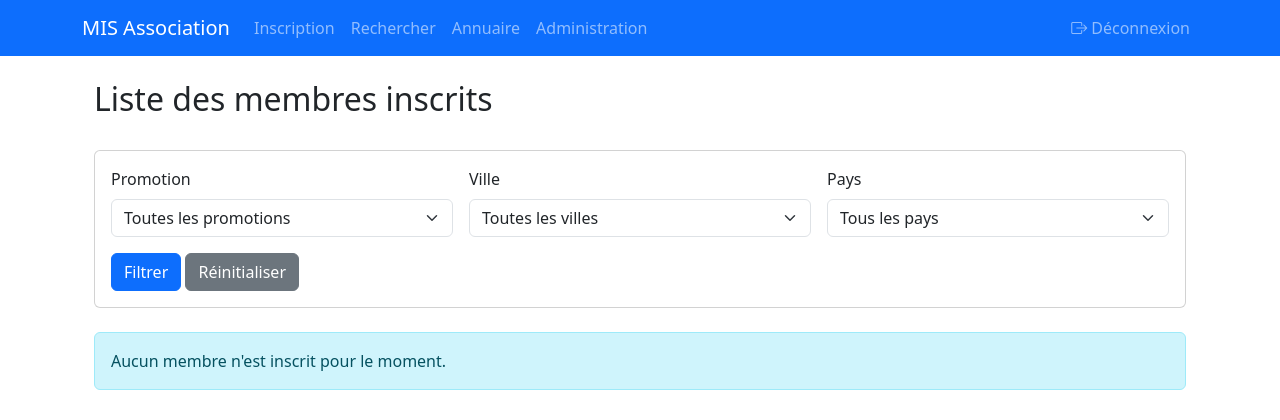
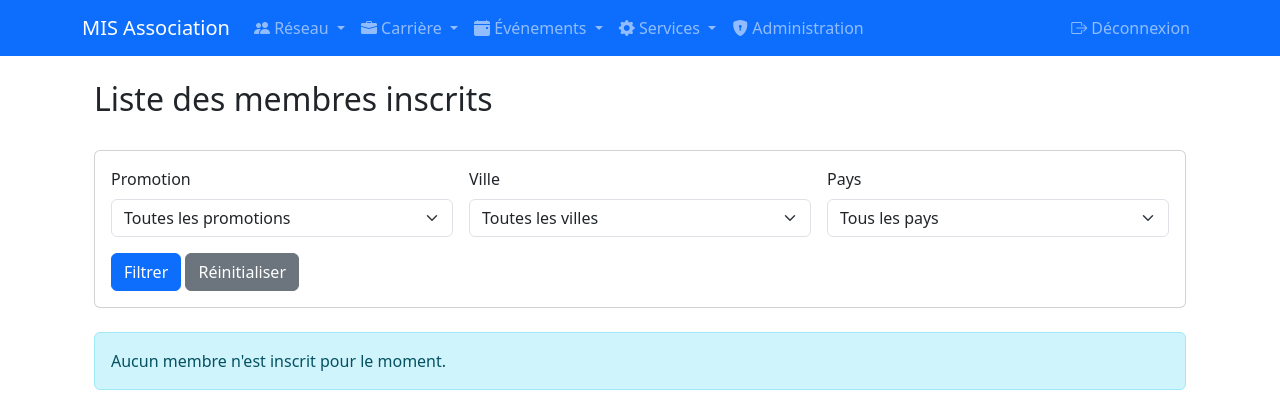
Before and after one commit to hardymis/mis_association, a Flask app: page /admin in a window 1280 px wide. Shown: the top 420 px of the page. Run offline with Flask 3, Linux system fonts and the light colour scheme; the visitor is signed in with stand-in values (Sample User, id 1); some libraries are stand-ins or nearby versions.

Commit message:
feat: Ajout de menus déroulants pour les services dans la barre de navigation

```diff
--- a/templates/base.html
+++ b/templates/base.html
@@ -17,18 +17,68 @@
             </button>
             <div class="collapse navbar-collapse" id="navbarNav">
                 <ul class="navbar-nav me-auto">
-                    <li class="nav-item">
-                        <a class="nav-link" href="{{ url_for('register') }}">Inscription</a>
+                    <!-- Menu Réseau -->
+                    <li class="nav-item dropdown">
+                        <a class="nav-link dropdown-toggle" href="#" id="reseauDropdown" role="button" data-bs-toggle="dropdown">
+                            <i class="bi bi-people-fill"></i> Réseau
+                        </a>
+                        <ul class="dropdown-menu">
+                            <li><a class="dropdown-item" href="{{ url_for('directory') }}">Annuaire des membres</a></li>
+                            <li><a class="dropdown-item" href="{{ url_for('register') }}">Devenir membre</a></li>
+                            <li><a class="dropdown-item" href="{{ url_for('search') }}">Rechercher un membre</a></li>
+                            <li><hr class="dropdown-divider"></li>
+                            <li><a class="dropdown-item" href="#">Carte du réseau</a></li>
+                        </ul>
                     </li>
-                    <li class="nav-item">
-                        <a class="nav-link" href="{{ url_for('search') }}">Rechercher</a>
+
+                    <!-- Menu Carrière -->
+                    <li class="nav-item dropdown">
+                        <a class="nav-link dropdown-toggle" href="#" id="carriereDropdown" role="button" data-bs-toggle="dropdown">
+                            <i class="bi bi-briefcase-fill"></i> Carrière
+                        </a>
+                        <ul class="dropdown-menu">
+                            <li><a class="dropdown-item" href="#">Offres d'emploi</a></li>
+                            <li><a class="dropdown-item" href="#">Mentorat</a></li>
+                            <li><a class="dropdown-item" href="#">Conseils carrière</a></li>
+                            <li><hr class="dropdown-divider"></li>
+                            <li><a class="dropdown-item" href="#">Déposer une offre</a></li>
+                        </ul>
                     </li>
-                    <li class="nav-item">
-                        <a class="nav-link" href="{{ url_for('directory') }}">Annuaire</a>
+
+                    <!-- Menu Événements -->
+                    <li class="nav-item dropdown">
+                        <a class="nav-link dropdown-toggle" href="#" id="evenementsDropdown" role="button" data-bs-toggle="dropdown">
+                            <i class="bi bi-calendar-event-fill"></i> Événements
+                        </a>
+                        <ul class="dropdown-menu">
+                            <li><a class="dropdown-item" href="#">Tous les événements</a></li>
+                            <li><a class="dropdown-item" href="#">Afterworks</a></li>
+                            <li><a class="dropdown-item" href="#">Conférences</a></li>
+                            <li><a class="dropdown-item" href="#">Webinaires</a></li>
+                            <li><hr class="dropdown-divider"></li>
+                            <li><a class="dropdown-item" href="#">Proposer un événement</a></li>
+                        </ul>
                     </li>
+
+                    <!-- Menu Services -->
+                    <li class="nav-item dropdown">
+                        <a class="nav-link dropdown-toggle" href="#" id="servicesDropdown" role="button" data-bs-toggle="dropdown">
+                            <i class="bi bi-gear-fill"></i> Services
+                        </a>
+                        <ul class="dropdown-menu">
+                            <li><a class="dropdown-item" href="#">Assistance juridique</a></li>
+                            <li><a class="dropdown-item" href="#">Coaching</a></li>
+                            <li><a class="dropdown-item" href="#">Aide à l'installation</a></li>
+                            <li><hr class="dropdown-divider"></li>
+                            <li><a class="dropdown-item" href="#">Tous les services</a></li>
+                        </ul>
+                    </li>
+
                     {% if current_user.is_authenticated %}
                     <li class="nav-item">
-                        <a class="nav-link" href="{{ url_for('admin') }}">Administration</a>
+                        <a class="nav-link" href="{{ url_for('admin') }}">
+                            <i class="bi bi-shield-lock-fill"></i> Administration
+                        </a>
                     </li>
                     {% endif %}
                 </ul>
```
